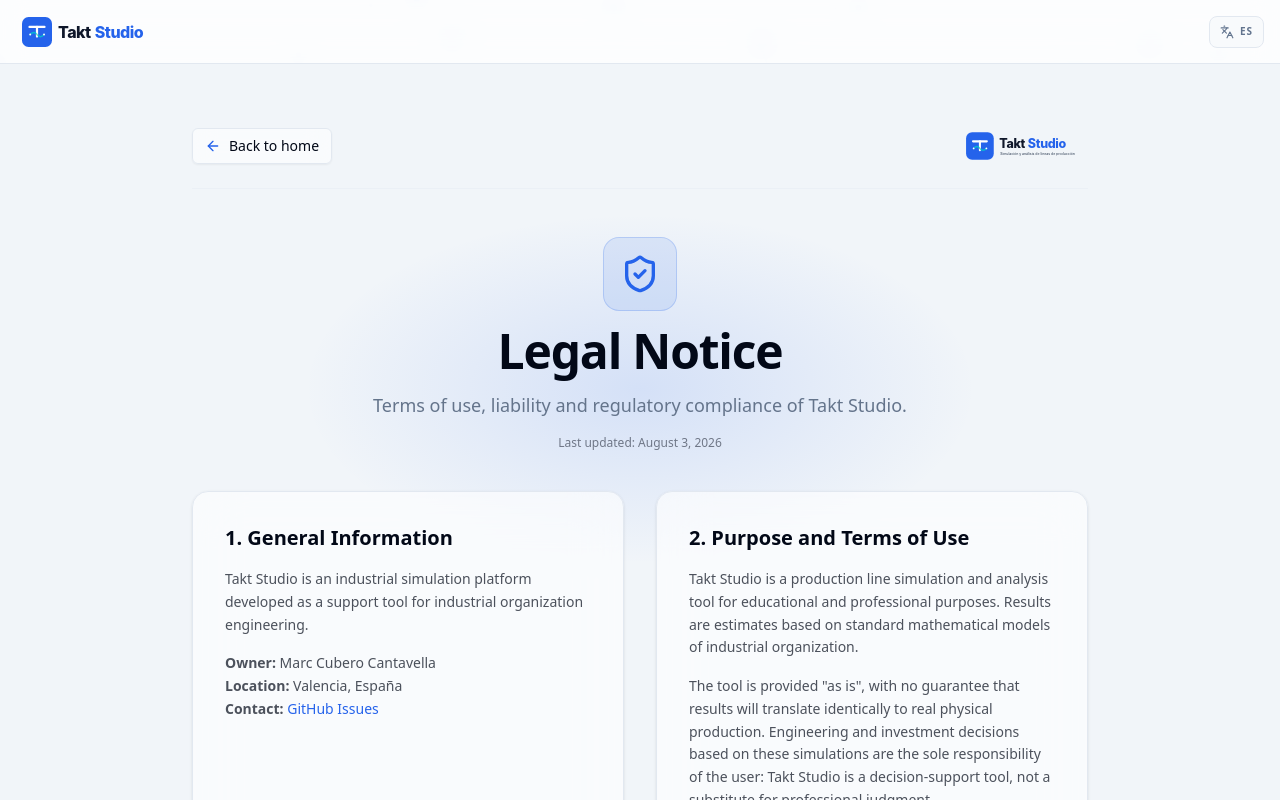
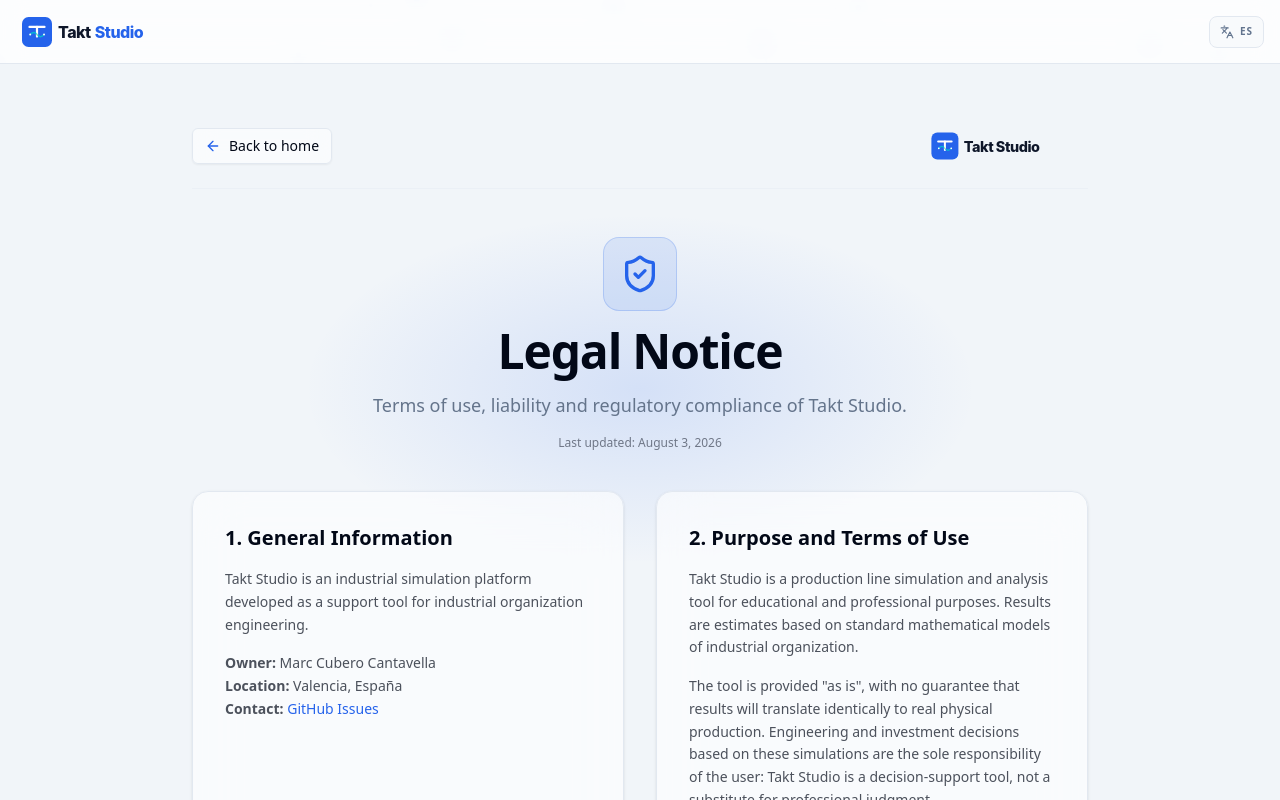
Before and after one commit to markusx5622/takt-studio, a Next.js app: page /en/legal in a window 1280 px wide. Shown: the top 800 px of the page. Built offline with nearby package versions, Linux system fonts and the light colour scheme.

Commit message:
style(legal): switch corporate logo banner to compact variant on legal and privacy pages

```diff
--- a/app/[locale]/legal/page.tsx
+++ b/app/[locale]/legal/page.tsx
@@ -52,7 +52,7 @@ export default async function LegalPage({
             </Link>
           </Button>
           <Link href="/" className="inline-flex items-center hover:opacity-90 transition-opacity" title="Takt Studio">
-            <BrandLogo variant="horizontal" className="h-8 sm:h-9 w-auto" priority />
+            <BrandLogo variant="compact" className="h-8 sm:h-9 w-auto" priority />
           </Link>
         </div>
 
--- a/app/[locale]/privacidad/page.tsx
+++ b/app/[locale]/privacidad/page.tsx
@@ -54,7 +54,7 @@ export default async function PrivacyPage({
             </Link>
           </Button>
           <Link href="/" className="inline-flex items-center hover:opacity-90 transition-opacity" title="Takt Studio">
-            <BrandLogo variant="horizontal" className="h-8 sm:h-9 w-auto" priority />
+            <BrandLogo variant="compact" className="h-8 sm:h-9 w-auto" priority />
           </Link>
         </div>
 
```
Also changed, not shown: public/logo-horizontal-compact.svg.
